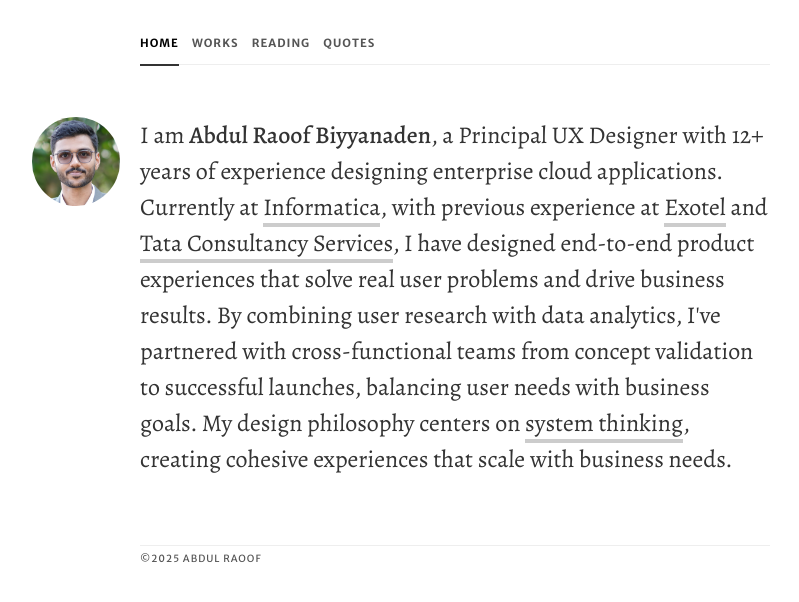
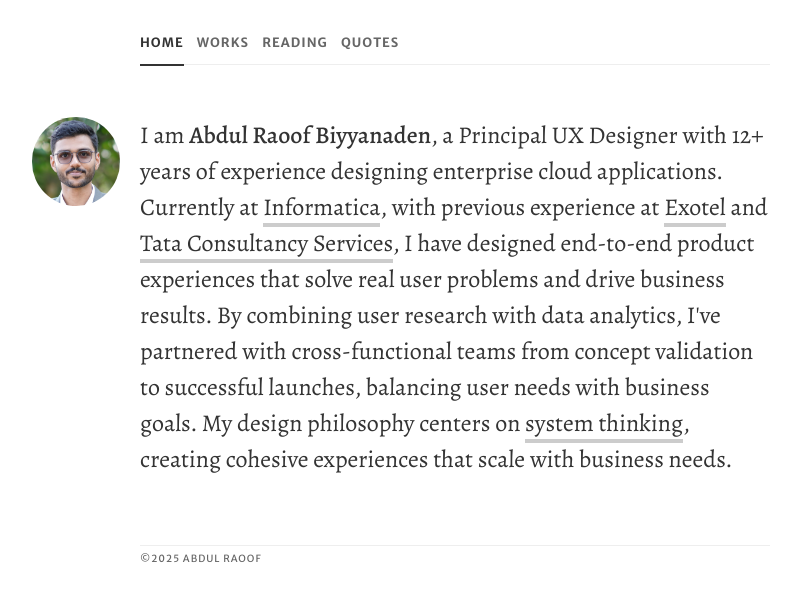
Before and after one commit to abdulraoof/abdulraoof.github.io, a Jekyll site: the page built from _pages/index.html, in a window 1280 px wide. Shown: the top 602 px of the page, without its empty margins (185-984 px from the left). Built offline with Jekyll 4.4.1, drawn with Linux system fonts in a browser that asks for light colours; nearby versions of some CDN libraries.

Commit message:
cleaned up type variables

```diff
--- a/_pages/work/campaigns.html
+++ b/_pages/work/campaigns.html
@@ -122,7 +122,7 @@
 			<p>This where the user creates and schedule a campaign. Scheduling a campaign has multiple steps, and some
 				steps use other product features. This understanding leads to the following discovery.
 			</p>
-			<p></p>
+			<p>
 			"The campaign experience depends on the experience of its depended features". It means we have to address
 			issues those dependent features.
 			</p>
--- a/assets/css/main.scss
+++ b/assets/css/main.scss
@@ -14,43 +14,33 @@
 // Variables
 // ==========================================================================
 
-$primary-font: "Alegreya", serif;
-$secondary-font: 'Merriweather Sans', sans-serif;
-$grey-1: rgba(51, 51, 51, 1);
-$grey-2: rgba(25, 52, 65, 1);
-$break-small: 480px;
+$font-primary: "Alegreya", serif;
+$font-secondary: 'Merriweather Sans', sans-serif;
 
-
-
-// ==========================================================================
-// Mixins
-// ==========================================================================
-
-@mixin type-style($size, $transform, $spacing, $weight, $color) {
-  font-size: $size;
-  text-transform: $transform;
-  font-family: $secondary-font;
-  letter-spacing: $spacing;
-  font-weight: $weight;
-  color: $color;
-}
+$color-text-primary:rgba(51, 51, 51, 1);
+$color-text-secondary: rgba(25, 52, 65, 1);
+$color-text-muted: rgba(102, 102, 102, 1);
+$color-border: #eee;
+$color-border-accent: #333;
+$color-background: #fff;
+$color-background-hover: #f5f5f5;
 
 // ==========================================================================
 // Base Styles
 // ==========================================================================
 
 html {
-  font-size: 1em;
+  font-size: 1rem;
   margin-left: calc(100vw - 100%);
   margin-right: 0;
 }
 
 body {
-  background-color: white;
-  font-family: $primary-font;
+  background-color: $color-background;
+  font-family: $font-primary;
   font-weight: 400;
   line-height: 1.45;
-  color: $grey-1;
+  color: $color-text-primary;
   height: 100%;
   overflow-y: scroll;
 }
@@ -66,53 +56,54 @@
 h5 {
   margin: 0 0 0.2em;
   line-height: 1.2;
-  font-family: $primary-font;
+  font-family: $font-primary;
 }
 
 h1 {
-  font-size: 2.618em;
+  font-size: 2.618rem;
   font-weight: 700;
 
   @media only screen and (min-device-width : 320px) and (max-device-width : 800px) {
-    font-size: 2.0944em;
+    font-size: 2.0944rem;
   }
 }
 
 h2 {
-  font-size: 1.618em;
+  font-size: 1.618rem;
 
   @media only screen and (min-device-width : 320px) and (max-device-width : 800px) {
-    font-size: 1.2944em;
+    font-size: 1.2944rem;
   }
 }
 
 h3 {
-  font-size: 1.2em;
+  font-size: 1.2rem;
   font-weight: 700;
 
   @media only screen and (min-device-width : 320px) and (max-device-width : 800px) {
-    font-size: 0.96em;
+    font-size: 0.96rem;
     text-transform: uppercase;
   }
 }
 
 h4 {
-  font-size: 1em;
+  font-size: 1rem;
   line-height: 1.4;
   text-transform: uppercase;
   font-weight: 700;
-  font-family: $secondary-font;
+  font-family: $font-secondary;
 
   @media only screen and (min-device-width : 320px) and (max-device-width : 800px) {
-    font-size: 0.8em;
+    font-size: 0.8rem;
   }
 }
 
 h5 {
-  font-size: 1em;
+  font-size: 1rem;
 }
 
 h6 {
+  font-size: 1rem;
   font-weight: 800;
 }
 
@@ -121,30 +112,30 @@
 // ==========================================================================
 
 p {
-  font-size: 1.3em;
+  font-size: 1.3rem;
   margin-bottom: 1em;
   line-height: 1.5;
 
   @media only screen and (min-device-width : 320px) and (max-device-width : 800px) {
-    font-size: 0.88em;
+    font-size: 0.88rem;
   }
 
   &.navigation {
-    font-family: $secondary-font;
+    font-family: $font-secondary;
     text-transform: uppercase;
-    font-size: 1em;
+    font-size: 1rem;
     font-weight: 700;
   }
 
   a {
-    color: $grey-1;
+    color: $color-text-primary;
     text-decoration: none;
     border-bottom: 4px solid #ccc;
     transition: all 0.15s ease 0s normal;
 
     &:hover {
-      border-bottom-color: $grey-1;
-      color: $grey-1;
+      border-bottom-color: $color-text-primary;
+      color: $color-text-primary;
     }
   }
 
@@ -154,7 +145,7 @@
 }
 
 .bio {
-  font-size: 1.5em;
+  font-size: 1.5rem;
 }
 
 .headshot {
@@ -162,33 +153,38 @@
 }
 
 .lead {
-  font-size: 1.236em;
+  font-size: 1.236rem;
   margin-bottom: .6em;
   line-height: 1.6;
   font-style: italic;
 
   @media only screen and (min-device-width : 320px) and (max-device-width : 800px) {
-    font-size: 0.988em;
+    font-size: 0.988rem;
   }
 }
 
 small,
 figcaption {
-  @include type-style(0.618em, uppercase, 1px, 600, #555);
+  font-size: 0.618rem;
+  text-transform: uppercase;
+  font-family: $font-secondary;
+  letter-spacing: 1px;
+  font-weight: 600;
+  color: $color-text-muted;
 }
 
 figcaption {
   text-align: center;
-  color: rgba(0, 0, 0, 0.6);
+  color: $color-text-muted;
   margin-top: .5em;
 }
 
 a {
   text-decoration: none;
-  color: $grey-2;
+  color: $color-text-secondary;
 
   &:hover {
-    color: $grey-2;
+    color: $color-text-secondary;
   }
 }
 
@@ -203,10 +199,10 @@
 ul {
   margin-bottom: 1em;
   list-style-type: disc;
-  font-size: 1.1em;
+  font-size: 1.1rem;
 
   @media only screen and (min-device-width : 320px) and (max-device-width : 800px) {
-    font-size: 0.88em;
+    font-size: 0.88rem;
   }
 
   &.post-list {
@@ -223,7 +219,7 @@
 
       .post-date {
         float: right;
-        color: #666;
+        color: $color-text-muted;
       }
     }
 
@@ -304,7 +300,7 @@
 // ==========================================================================
 
 nav {
-  font-family: $secondary-font;
+  font-family: $font-secondary;
   padding: 2em 0 .75em 0;
   margin: 0 auto;
 
@@ -322,11 +318,11 @@
 
       a {
         @extend small;
-        font-size: 0.8em;
+        font-size: 0.8rem;
 
         &.selected {
-          color: #000;
-          border-bottom: 2px solid #333;
+          color: $color-text-primary;
+          border-bottom: 2px solid $color-border-accent;
           padding-bottom: 14px;
         }
       }
@@ -358,8 +354,8 @@
     width: 100%;
   }
 
-  border-top: 1px solid #eee;
-  color: #666;
+  border-top: 1px solid $color-border;
+  color: $color-text-primary;
 
   span {
     @extend small;
@@ -381,7 +377,7 @@
 
         a {
           @extend small;
-          color: #666;
+          color: $color-text-muted;
         }
       }
     }
@@ -396,9 +392,9 @@
 }
 
 .meta {
-  font-family: $secondary-font;
+  font-family: $font-secondary;
   font-weight: 400;
-  font-size: .9em;
+  font-size: 0.9rem;
 }
 
 // ==========================================================================
@@ -418,8 +414,8 @@
   }
 
   .author {
-    font-family: $secondary-font;
-    font-size: .8em;
+    font-family: $font-secondary;
+    font-size: 0.8rem;
     font-weight: 300;
     font-style: normal;
     text-align: left;
@@ -448,7 +444,7 @@
   flex-direction: column;
   transition: background-color 0.2s ease;
   &:hover{
-    background-color: #f5f5f5;
+    background-color: $color-background-hover;
   }
   .thumbnail {
     height: 180px;
@@ -470,15 +466,15 @@
   }
   h2 {
     padding-top: 8px;
-    font-size: .8em;
-    font-family: $secondary-font;
+    font-size: 0.8rem;
+    font-family: $font-secondary;
     font-weight: 400;
     margin: 0 0 4px 0;
-    color: $grey-2;
+    color: $color-text-secondary;
   }
   h3 {
-    font-size: .9em;
-    color: $grey-2;
+    font-size: 0.9rem;
+    color: $color-text-secondary;
   }
 }
 
--- a/assets/css/reset.css
+++ b/assets/css/reset.css
@@ -24,10 +24,10 @@
 	vertical-align: baseline;
 }
 /* HTML5 display-role reset for older browsers */
-/* article, aside, details, figcaption, figure,
+article, aside, details, figcaption, figure,
 footer, header, hgroup, menu, nav, section {
 	display: block;
-} */
+}
 body {
 	line-height: 1;
 }
```
